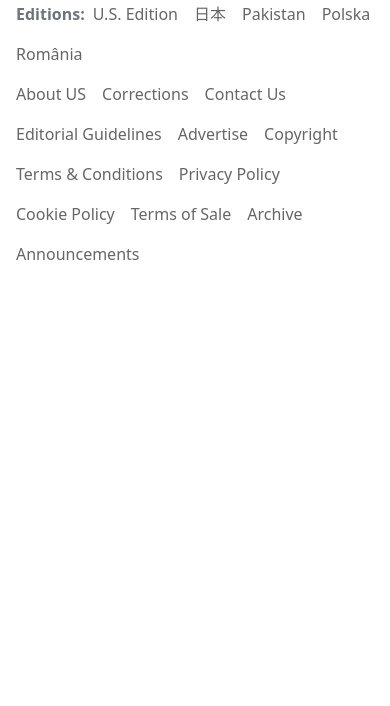
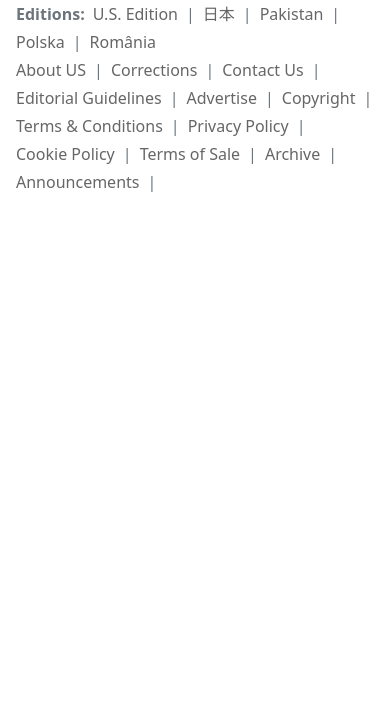
Before and after one commit to pountzas/NewsWeek-Bootstrap, a website: page index.html in a window 390 px wide. Shown: the part 138-844 px from the top of the page. Drawn offline with nearby package versions, Linux system fonts and the light colour scheme.

Commit message:
Align and put pipes between links on footer, and adjust for responsive

```diff
--- a/index.html
+++ b/index.html
@@ -27,7 +27,7 @@
         <div class="d-md-flex w-100 justify-content-md-between">
           <p class="px-2 mt-1 mb-0 mt-md-4 mb-md-0 text-secondary">© 2021 NEWSWEEK DIGITAL LLC</p>
           <div class="mb-0 px-2 mt-1">
-            <a class="pr-2 text-decoration-none" href="https://web.archive.org/web/20210120125445/https://www.facebook.com/Newsweek">
+            <a class="px-2 text-decoration-none" href="https://web.archive.org/web/20210120125445/https://www.facebook.com/Newsweek">
               <i class="fab fa-2x fa-facebook-square"></i>
             </a>
             <a class="px-2 text-decoration-none" href="https://web.archive.org/web/20210120125445/https://twitter.com/Newsweek">
@@ -46,60 +46,76 @@
         </div>
       </div>
       <div class="d-flex flex-wrap pt-2">
-        <p class="ps-2 fw-bold text-secondary">Editions:</p>
-        <p class="px-2 text-secondary">
+        <p class="ps-2 mb-1 fw-bold text-secondary">Editions:</p>
+        <p class="px-2 mb-1 text-secondary">
           <a class="links text-decoration-none" href="">U.S. Edition</a>
         </p>
-        <p class="px-2 text-secondary">
+        <span class="d-sm-none d-md-block text-secondary"> | </span>
+        <p class="px-2 mb-1 text-secondary">
           <a class="links text-decoration-none" href="">日本</a>
         </p>
-        <p class="px-2 text-secondary">
+        <span class="d-sm-none d-md-block text-secondary"> | </span>
+        <p class="px-2 mb-1 text-secondary">
           <a class="links text-decoration-none" href="">Pakistan</a>
         </p>
-        <p class="px-2 text-secondary">
+        <span class="d-sm-none d-md-block text-secondary"> | </span>
+        <p class="px-2 mb-1 text-secondary">
           <a class="links text-decoration-none" href="">Polska</a>
         </p>
-        <p class="px-2 text-secondary">
+        <span class="d-sm-none d-md-block text-secondary"> | </span>
+        <p class="px-2 mb-1 text-secondary">
           <a class="links text-decoration-none" href="">România</a>
         </p>
       </div>
       <div class="d-flex flex-wrap">
-        <p class="px-2 text-secondary">
+        <p class="px-2 mb-1 text-secondary">
           <a class="links text-decoration-none" href="">About US</a>
         </p>
-        <p class="px-2 text-secondary">
+        <span class="d-sm-none d-md-block text-secondary"> | </span>
+        <p class="px-2 mb-1 text-secondary">
           <a class="links text-decoration-none" href="">Corrections</a>
         </p>
-        <p class="px-2 text-secondary">
+        <span class="d-sm-none d-md-block text-secondary"> | </span>
+        <p class="px-2 mb-1 text-secondary">
           <a class="links text-decoration-none" href="">Contact Us</a>
         </p>
-        <p class="px-2 text-secondary">
+        <span class="d-sm-none d-md-block text-secondary"> | </span>
+        <p class="px-2 mb-1 text-secondary">
           <a class="links text-decoration-none" href="">Editorial Guidelines</a>
         </p>
-        <p class="px-2 text-secondary">
+        <span class="d-sm-none d-md-block text-secondary"> | </span>
+        <p class="px-2 mb-1 text-secondary">
           <a class="links text-decoration-none" href="">Advertise</a>
         </p>
-        <p class="px-2 text-secondary">
+        <span class="d-sm-none d-md-block text-secondary"> | </span>
+        <p class="px-2 mb-1 text-secondary">
           <a class="links text-decoration-none" href="">Copyright</a>
         </p>
-        <p class="px-2 text-secondary">
+        <span class="d-sm-none d-md-block text-secondary"> | </span>
+        <p class="px-2 mb-1 text-secondary">
           <a class="links text-decoration-none" href="">Terms & Conditions</a>
         </p>
-        <p class="px-2 text-secondary">
+        <span class="d-sm-none d-md-block text-secondary"> | </span>
+        <p class="px-2 mb-1 text-secondary">
           <a class="links text-decoration-none" href="">Privacy Policy</a>
         </p>
-        <p class="px-2 text-secondary">
+        <span class="d-sm-none d-md-block text-secondary"> | </span>
+        <p class="px-2 mb-1 text-secondary">
           <a class="links text-decoration-none" href="">Cookie Policy</a>
         </p>
-        <p class="px-2 text-secondary">
+        <span class="d-sm-none d-md-block text-secondary"> | </span>
+        <p class="px-2 mb-1 text-secondary">
           <a class="links text-decoration-none" href="">Terms of Sale</a>
         </p>
-        <p class="px-2 text-secondary">
+        <span class="d-sm-none d-md-block text-secondary"> | </span>
+        <p class="px-2 mb-1 text-secondary">
           <a class="links text-decoration-none" href="">Archive</a>
         </p>
-        <p class="px-2 text-secondary">
+        <span class="d-sm-none d-md-block text-secondary"> | </span>
+        <p class="px-2 mb-1 text-secondary">
           <a class="links text-decoration-none" href="">Announcements</a>
         </p>
+        <span class="d-sm-none d-md-block text-secondary"> | </span>
       </div>
     </footer>
     <script src="https://cdn.jsdelivr.net/npm/bootstrap@5.0.0-beta2/dist/js/bootstrap.bundle.min.js" integrity="sha384-b5kHyXgcpbZJO/tY9Ul7kGkf1S0CWuKcCD38l8YkeH8z8QjE0GmW1gYU5S9FOnJ0" crossorigin="anonymous"></script>
```
